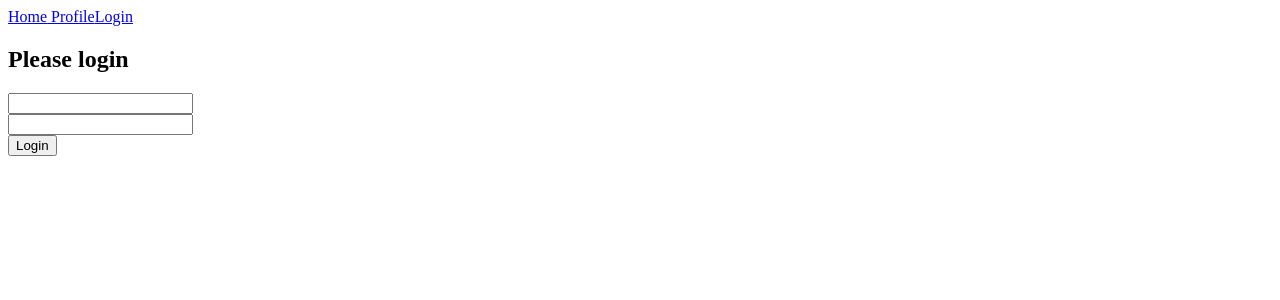
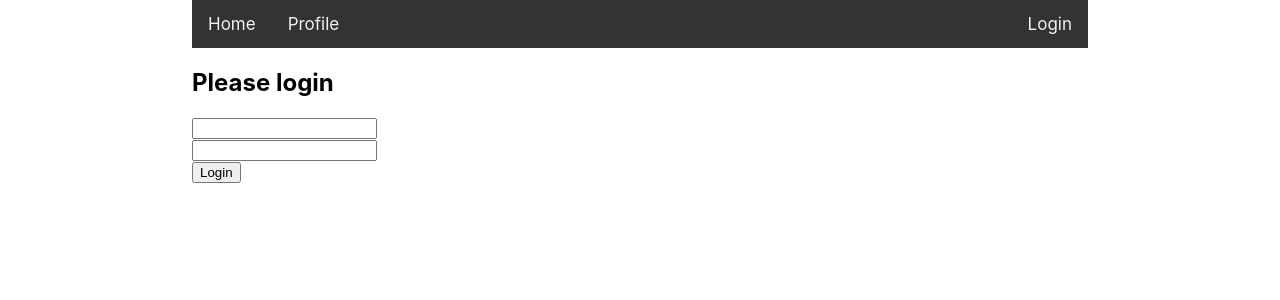
Before and after one commit to XiaozhouCui/space-finder-frontend, a React (Create React App) app: page /login in a window 1280 px wide. Shown: the top 300 px of the page. Built offline with nearby package versions, Linux system fonts and the light colour scheme.

Commit message:
Add CSS for nav bar

```diff
--- a/src/components/Navbar.tsx
+++ b/src/components/Navbar.tsx
@@ -6,9 +6,17 @@
   render() {
     let loginLogOut: any;
     if (this.props.user) {
-      loginLogOut = <Link to="/logout">{this.props.user.userName}</Link>;
+      loginLogOut = (
+        <Link to="/logout" style={{ float: 'right' }}>
+          {this.props.user.userName}
+        </Link>
+      );
     } else {
-      loginLogOut = <Link to="/login">Login</Link>;
+      loginLogOut = (
+        <Link to="/login" style={{ float: 'right' }}>
+          Login
+        </Link>
+      );
     }
 
     return (
--- a/src/index.css
+++ b/src/index.css
@@ -11,3 +11,32 @@
   font-family: source-code-pro, Menlo, Monaco, Consolas, 'Courier New',
     monospace;
 }
+
+.wrapper {
+  margin: auto;
+  width: 70%;
+}
+
+.navbar {
+  background-color: #333;
+  overflow: hidden;
+}
+
+.navbar a {
+  float: left;
+  color: #f2f2f2;
+  text-align: center;
+  padding: 14px 16px;
+  text-decoration: none;
+  font-size: 17px;
+}
+
+.navbar a:hover {
+  background-color: #ddd;
+  color: black;
+}
+
+.navbar a:active {
+  background-color: #4caf50;
+  color: white;
+}
--- a/src/index.tsx
+++ b/src/index.tsx
@@ -1,4 +1,5 @@
 import ReactDOM from 'react-dom';
 import { App } from './components/App';
+import './index.css';
 
 ReactDOM.render(<App />, document.getElementById('root'));
--- /dev/null
+++ b/src/react-app-env.d.ts
@@ -0,0 +1 @@
+/// <reference types="react-scripts" />
```
